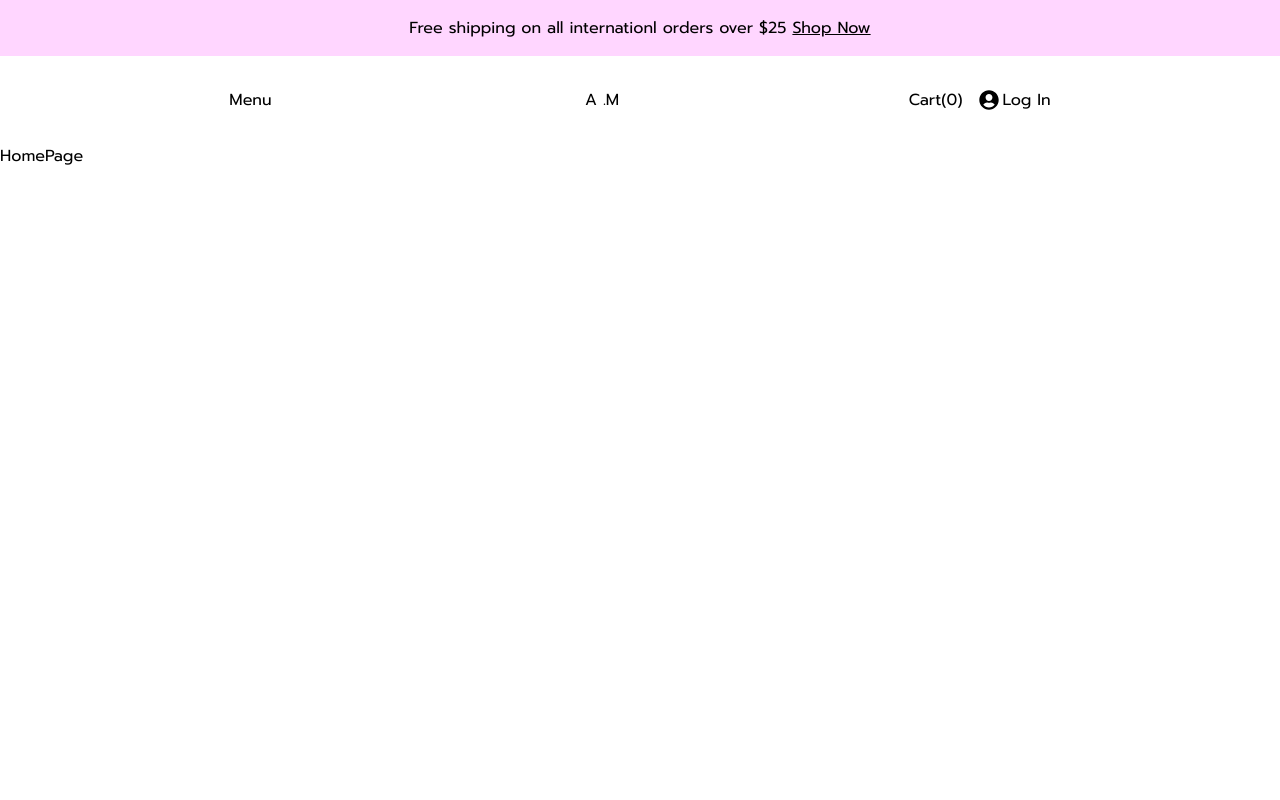
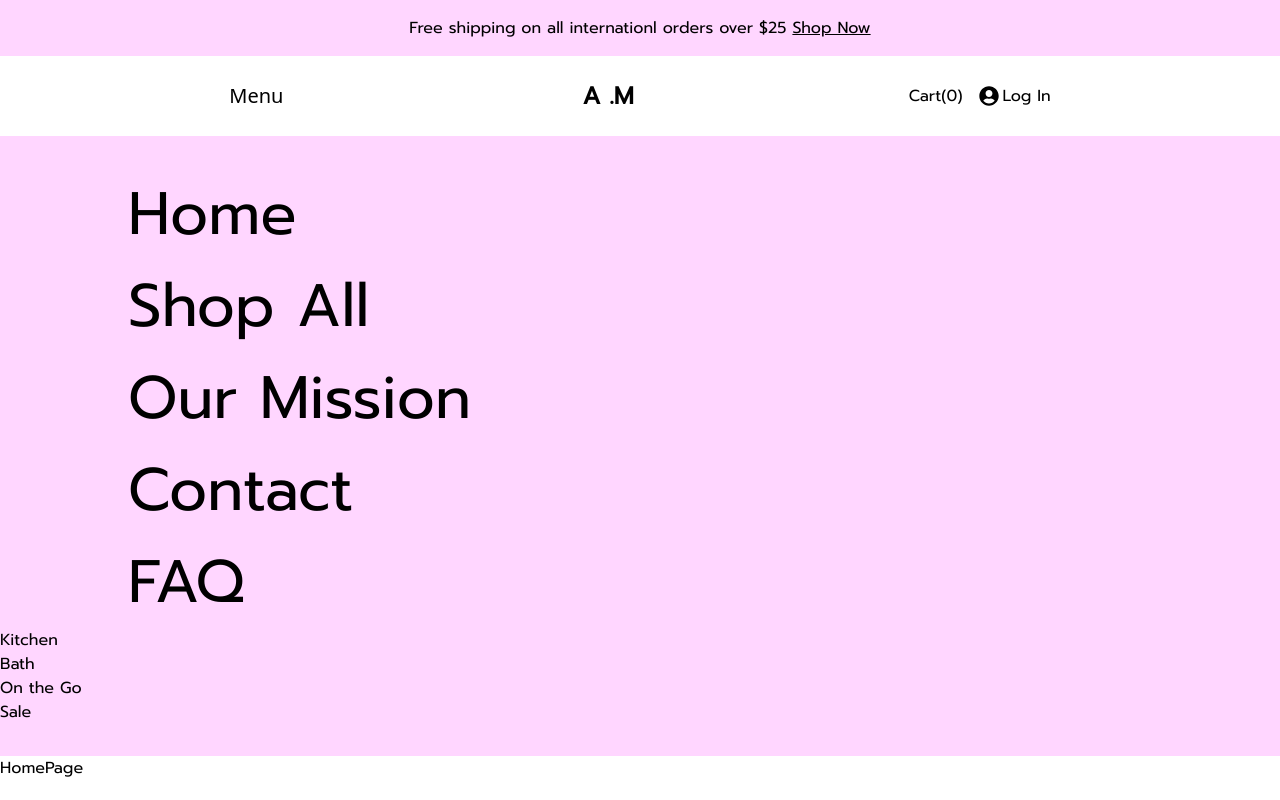
Before and after one commit to Alforoan/products, a React (Create React App) app: page / in a window 1280 px wide. Built offline with nearby package versions, Linux system fonts and the light colour scheme.

Commit message:
add css and some relevant pages

```diff
--- a/src/App.tsx
+++ b/src/App.tsx
@@ -2,12 +2,15 @@ import React from "react";
 import Navbar from "./components/Navbar";
 import { Routes, Route } from "react-router-dom";
 import Home from "./pages/HomePage";
-import About from "./pages/AboutPage";
-import Products from "./pages/ProductsPage";
+import Mission from "./pages/MissionPage";
+import Shop from "./pages/ProductsPage";
 import Cart from "./pages/CartPage";
 import Login from "./pages/LoginPage";
 import MobileView from "./components/MobileView";
 import Heading from "./components/Heading";
+import Sidebar from "./components/Sidebar";
+import Contact from "./pages/ContactPage";
+import Faq from "./pages/FaqPage";
 
 function App() {
   return (
@@ -15,12 +18,15 @@ function App() {
       <Heading />
       <Navbar />
       <MobileView />
+      <Sidebar />
       <Routes>
         <Route path="/" element={<Home />} />
-        <Route path="/about" element={<About />} />
-        <Route path="/products" element={<Products />} />
+        <Route path="/shop" element={<Shop />} />
+        <Route path="/mission" element={<Mission />} />
         <Route path="/cart" element={<Cart />} />
         <Route path="/login" element={<Login />} />
+        <Route path="/contact" element={<Contact />} />
+        <Route path="/faq" element={<Faq />} />
       </Routes>
     </>
   );
--- a/src/components/Heading.jsx
+++ b/src/components/Heading.jsx
@@ -3,7 +3,7 @@ import { Link } from "react-router-dom";
 
 function Heading() {
   return (
-    <main className="bg-pink py-4">
+    <main className="bg-pink py-4 ">
       <div className="flex justify-center text-center w-11/12 m-auto">
         <p>
           Free shipping on all internationl orders over $25{" "}
--- a/src/components/Navbar.jsx
+++ b/src/components/Navbar.jsx
@@ -5,12 +5,15 @@ import { Link } from "react-router-dom";
 
 function Navbar() {
   return (
-    <section className=" py-8 mobile:hidden">
-      <div className="flex m-auto justify-between desktop:w-8/12 tablet:w-10/12 ">
-        <button type="button" className="px-4">
+    <section className=" py-6 mobile:hidden">
+      <div className="flex m-auto justify-between items-center desktop:w-8/12 tablet:w-10/12 ">
+        <button
+          type="button"
+          className="px-4 hover:text-hoverblue transition duration-300 text-xl font-sans"
+        >
           Menu
         </button>
-        <Link className="pl-6 " to="/">
+        <Link className="pl-6 text-2xl font-bold" to="/">
           A .M
         </Link>
         <div className="px-4 flex">
--- a/src/components/Sidebar.jsx
+++ b/src/components/Sidebar.jsx
@@ -4,16 +4,31 @@ import { links } from "../utils/links";
 
 function Sidebar() {
   return (
-    <main className="py-8 bg-primary ">
-      <ul className="max-w-5xl list-none flex justify-center m-auto">
+    <main className="py-8 bg-pink ">
+      <ul className="max-w-5xl list-none flex flex-col justify-center m-auto">
         {links.map((link) => {
           const { id, text, url } = link;
           return (
-            <li key={id} className="px-8">
-              <Link to={url}>{text}</Link>
+            <li key={id} className="py-4">
+              <Link
+                to={url}
+                className={`${({ isActive }) =>
+                  isActive
+                    ? "text-hoverblue"
+                    : "text-black"} text-6xl hover:text-hoverblue transition duration-300`}
+              >
+                {text}
+              </Link>
             </li>
           );
         })}
+      </ul>
+
+      <ul>
+        <li>Kitchen</li>
+        <li>Bath</li>
+        <li>On the Go</li>
+        <li>Sale</li>
       </ul>
     </main>
   );
--- /dev/null
+++ b/src/pages/ContactPage.jsx
@@ -0,0 +1,7 @@
+import React from "react";
+
+function ContactPage() {
+  return <div>ContactPage</div>;
+}
+
+export default ContactPage;
--- /dev/null
+++ b/src/pages/FaqPage.jsx
@@ -0,0 +1,7 @@
+import React from "react";
+
+function FaqPage() {
+  return <div>FaqPage</div>;
+}
+
+export default FaqPage;
--- a/src/utils/links.js
+++ b/src/utils/links.js
@@ -6,12 +6,22 @@ export const links = [
   },
   {
     id: 2,
-    text: "About",
-    url: "/about",
+    text: "Shop All",
+    url: "/shop",
   },
   {
     id: 3,
-    text: "Products",
-    url: "/products",
+    text: "Our Mission",
+    url: "/mission",
+  },
+  {
+    id: 4,
+    text: "Contact",
+    url: "/contact",
+  },
+  {
+    id: 5,
+    text: "FAQ",
+    url: "/faq",
   },
 ];
--- a/tailwind.config.js
+++ b/tailwind.config.js
@@ -13,6 +13,7 @@ module.exports = {
       colors: {
         primary: "lightgray",
         pink: "#ffd6ff",
+        hoverblue: "#170Df2",
       },
     },
   },
```
Also changed, not shown: src/pages/MissionPage.jsx (renamed from src/pages/AboutPage.jsx).
